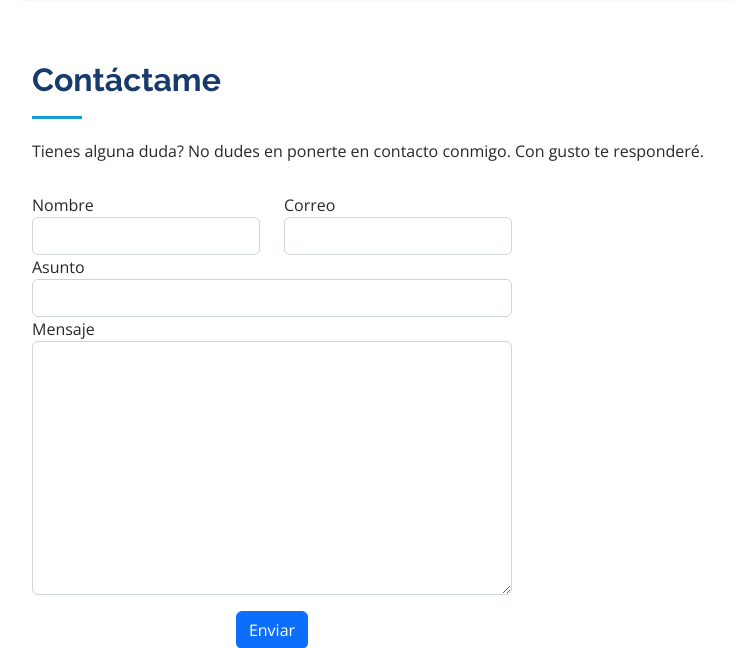
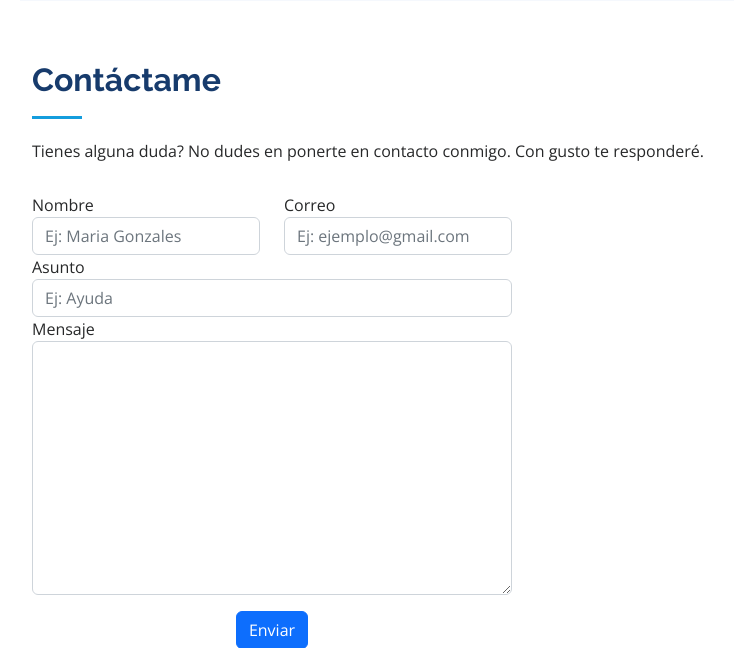
Before and after one commit to yandivd/myPortafolio, a Django app: page / in a window 1280 px wide. Shown: the part 5263-5911 px from the top of the page, without its empty margins (280-1014 px from the left). Run offline with Django 3.2, Linux system fonts and the light colour scheme; data comes from the database, SQL or seed files in the repository; some libraries are stand-ins or nearby versions.

Commit message:
placeholder llenos

```diff
--- a/main/templates/main/index.html
+++ b/main/templates/main/index.html
@@ -573,17 +573,17 @@
             {% csrf_token %} <!---Token de seguridad siempre necesario--->
               <div class="row">
                 <div class="form-group col-md-6">
-                  <label for="name">Nombre</label>
-                  <input type="text" name="name" class="form-control" id="name" required>
+                    <label for="name">Nombre</label>
+                  <input type="text" name="name" class="form-control" id="name" required placeholder="Ej: Maria Gonzales">
                 </div>
                 <div class="form-group col-md-6">
                   <label for="name">Correo</label>
-                  <input type="email" class="form-control" name="email" id="email" required>
+                  <input type="email" class="form-control" name="email" id="email" placeholder="Ej: ejemplo@gmail.com" required>
                 </div>
               </div>
               <div class="form-group">
                 <label for="name">Asunto</label>
-                <input type="text" class="form-control" name="asunto" id="subject" required>
+                <input type="text" class="form-control" name="asunto" id="subject" placeholder="Ej: Ayuda" required>
               </div>
               <div class="form-group">
                 <label for="name">Mensaje</label>
```
